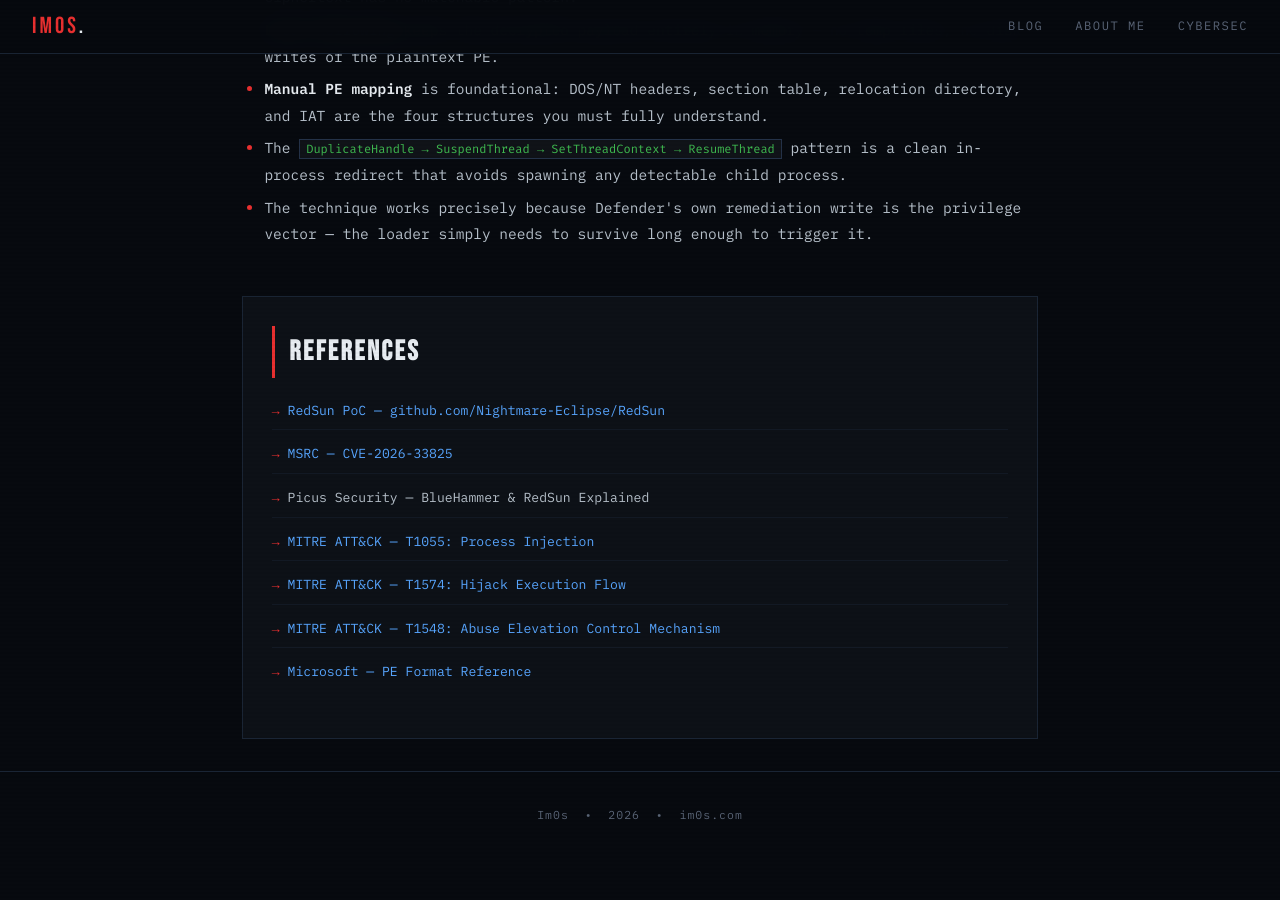
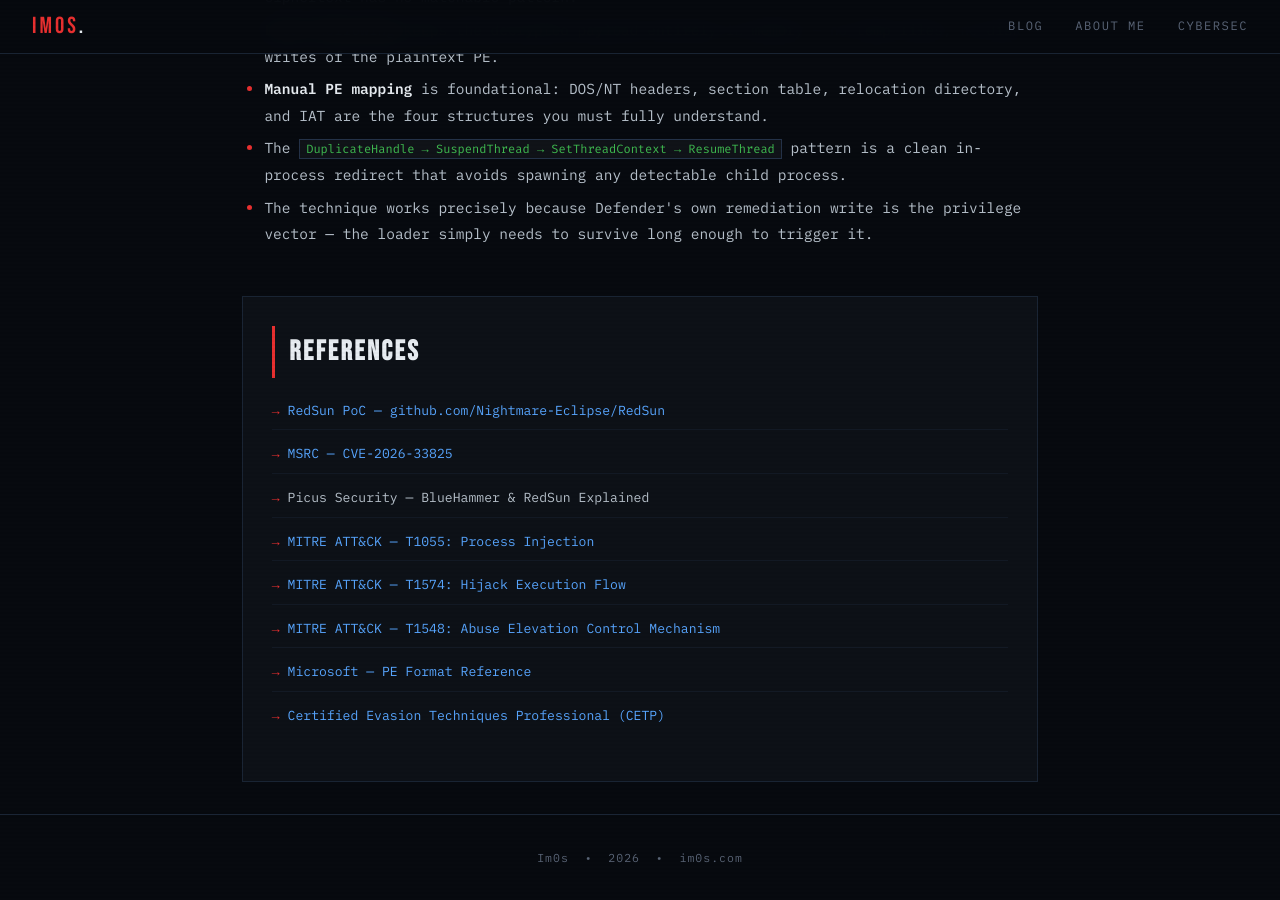
Before and after one commit to RFC6592/rfc6592.github.io, a Jekyll site: the page website/2026-05-12-LocalHollowing-RedSun.html, which Jekyll copies as it is, in a window 1280 px wide and 900 px high, scrolled down 10139 px. Built offline with Jekyll 4.4.1, drawn with Linux system fonts in a browser that asks for light colours; nearby versions of some CDN libraries; a style sheet for code colours, icons or effects is not loaded; before the commit the page ends 10996 px from its top, so only the background shows below that.

Commit message:
Update 2026-05-12-LocalHollowing-RedSun.html

```diff
--- a/website/2026-05-12-LocalHollowing-RedSun.html
+++ b/website/2026-05-12-LocalHollowing-RedSun.html
@@ -931,6 +931,7 @@ printf("The red sun shall prevail.\n");</code></pre>
     <li><a href="https://attack.mitre.org/techniques/T1574/" target="_blank">MITRE ATT&amp;CK — T1574: Hijack Execution Flow</a></li>
     <li><a href="https://attack.mitre.org/techniques/T1548/" target="_blank">MITRE ATT&amp;CK — T1548: Abuse Elevation Control Mechanism</a></li>
     <li><a href="https://learn.microsoft.com/en-us/windows/win32/debug/pe-format" target="_blank">Microsoft — PE Format Reference</a></li>
+    <li><a href="https://www.alteredsecurity.com/evasionlab" target="_blank">Certified Evasion Techniques Professional (CETP)</a></li>
   </ul>
 </div>
 
```
